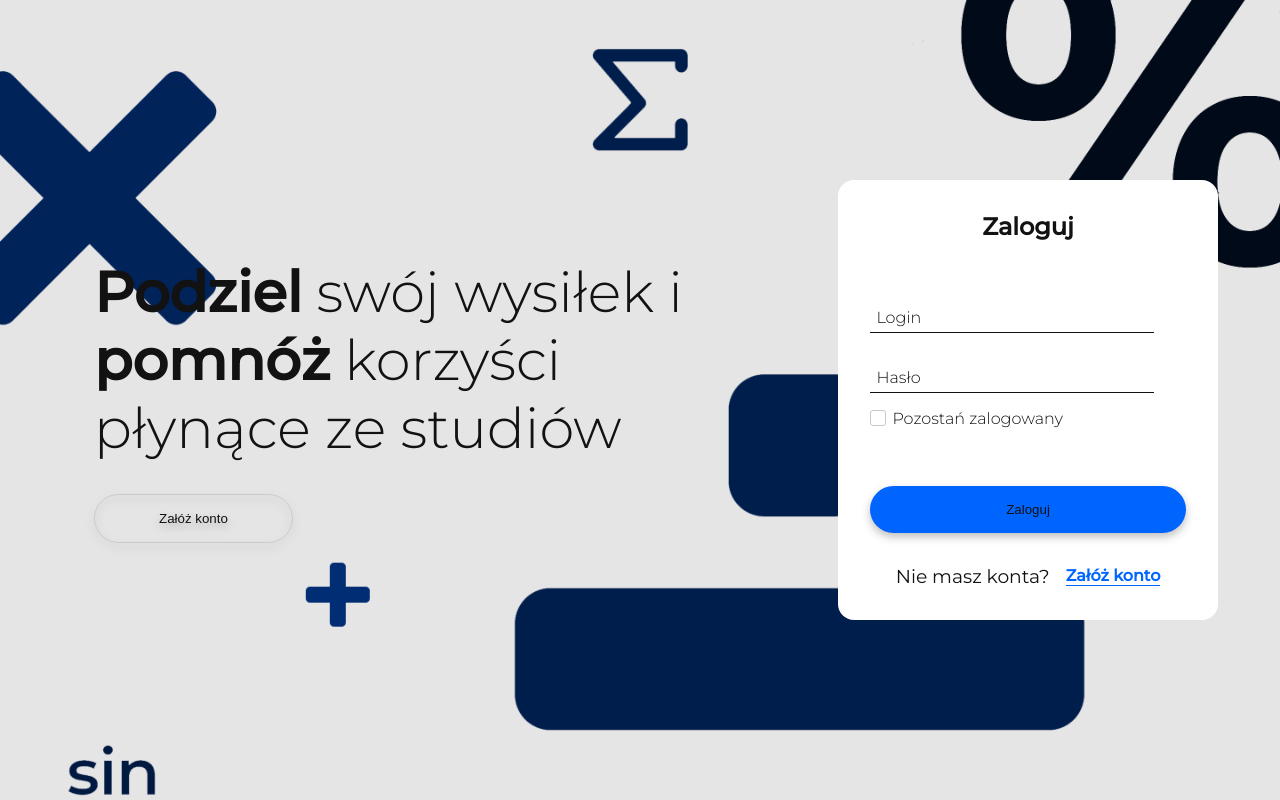
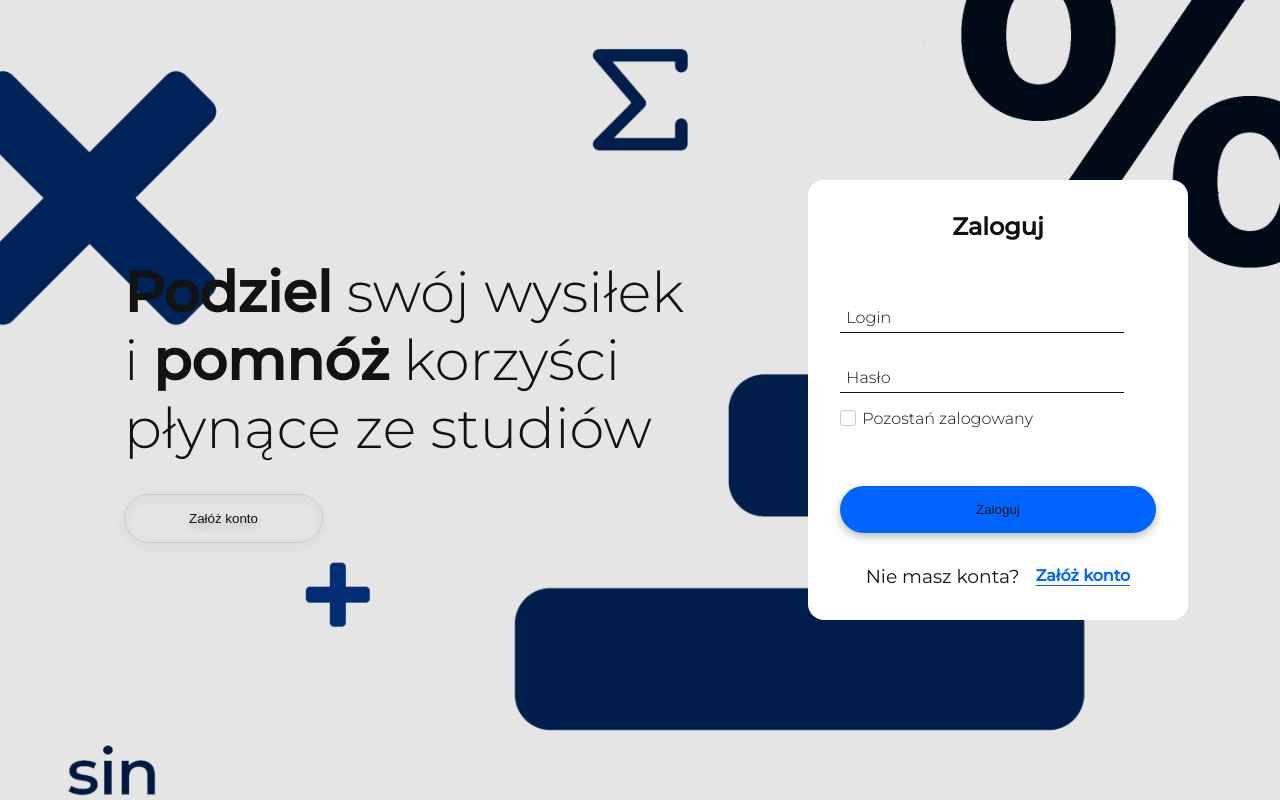
Before and after one commit to Nico2d/atem, a Next.js app: page / in a window 1280 px wide. Built offline with nearby package versions, Linux system fonts and the light colour scheme.

Commit message:
refactor: quick fixes

```diff
--- a/Styles/themeFonts.tsx
+++ b/Styles/themeFonts.tsx
@@ -1,9 +1,9 @@
 import { Fonts } from "styled-components";
 
 export const FontSizeMode = {
-  fontSizeS: 0.9,
+  fontSizeS: 0.95,
   fontSizeM: 1.0,
-  fontSizeL: 1.2,
+  fontSizeL: 1.1,
 };
 
 export const Typography: Fonts = {
--- a/components/organisms/signUp.tsx
+++ b/components/molecules/signUp.tsx
@@ -5,10 +5,10 @@ import { SignUpForm } from "../../Types";
 import { inputTypes } from "../../utils/enums";
 import { Button } from "../atoms/button";
 import { InputErrorMessage } from "../atoms/inputErrorMessage";
-import { CheckboxField } from "../molecules/checkboxField";
+import { CheckboxField } from "./checkboxField";
 import { ErrorMessage } from "@hookform/error-message";
 import { device } from "../../Styles/breakpoints";
-import { InputField } from "../molecules/inputField";
+import { InputField } from "./inputField";
 
 export const SignUp = () => {
   const { register, errors, handleSubmit, watch } = useForm<SignUpForm>({
--- a/components/organisms/signingHeader.tsx
+++ b/components/molecules/signingHeader.tsx
@@ -10,8 +10,9 @@ export const SigningHeader = ({ btnClicked, isSignIn }: signingHeaderProps) => {
   return (
     <StyledTitleWrapper>
       <Slogan>
-        <span>Podziel</span> swój wysiłek i <span>pomnóż</span> korzyści płynące
-        ze studiów
+        <span>Podziel</span> swój wysiłek <br />i <span>pomnóż</span> korzyści{" "}
+        <br />
+        płynące ze studiów
       </Slogan>
       {isDesktop && (
         <Button
@@ -40,17 +41,17 @@ const Slogan = styled.h2`
   font-weight: 300;
   max-width: 650px;
   margin-bottom: 2rem;
-  font-size: 2rem;
+  font-size: ${({ theme }) => theme.fonts.fontSize * 2}rem;
 
   span {
     font-weight: 700;
   }
 
   @media ${device.tablet} {
-    font-size: 2.5rem; //Needs to be changed to use global font size
+    font-size: ${({ theme }) => theme.fonts.fontSize * 2.5}rem;
   }
 
   @media ${device.laptop} {
-    font-size: 3.5rem; //Needs to be changed to use global font size
+    font-size: ${({ theme }) => theme.fonts.fontSize * 3.5}rem;
   }
 `;
--- a/components/templates/TemplateWithSidebar.tsx
+++ b/components/templates/TemplateWithSidebar.tsx
@@ -1,7 +1,7 @@
 import styled from "styled-components";
 import { device } from "../../Styles/breakpoints";
+import { Sidebar } from "../molecules/sidebar";
 import { Navigation } from "../organisms/navigation";
-import { Sidebar } from "../organisms/sidebar";
 import { Layout } from "./layout";
 
 export const TemplateWithSidebar = ({ children }) => {
--- a/pages/index.tsx
+++ b/pages/index.tsx
@@ -1,5 +1,5 @@
+import Signing from "../components/organisms/signing";
 import { Layout } from "../components/templates/layout";
-import Signing from "./signing";
 
 const Home = () => {
   return (
@@ -8,7 +8,7 @@ const Home = () => {
         <main style={{ width: "100%", height: "100vh" }}>
           {/* <p>Welcome on Atem</p>
           <ThemeToggler theme={theme} toggleTheme={themeToggler} />
-          <FontSizeSelector
+          <FontSizeSe../components/organisms/signing
             fontSize={fontSize}
             fontController={fontController}
           /> */}
```
Also changed, not shown: components/organisms/signing.tsx (renamed from pages/signing.tsx, +4 -4 lines), components/molecules/sidebar.tsx (renamed from components/organisms/sidebar.tsx), components/molecules/signIn.tsx (renamed from components/organisms/signIn.tsx).
